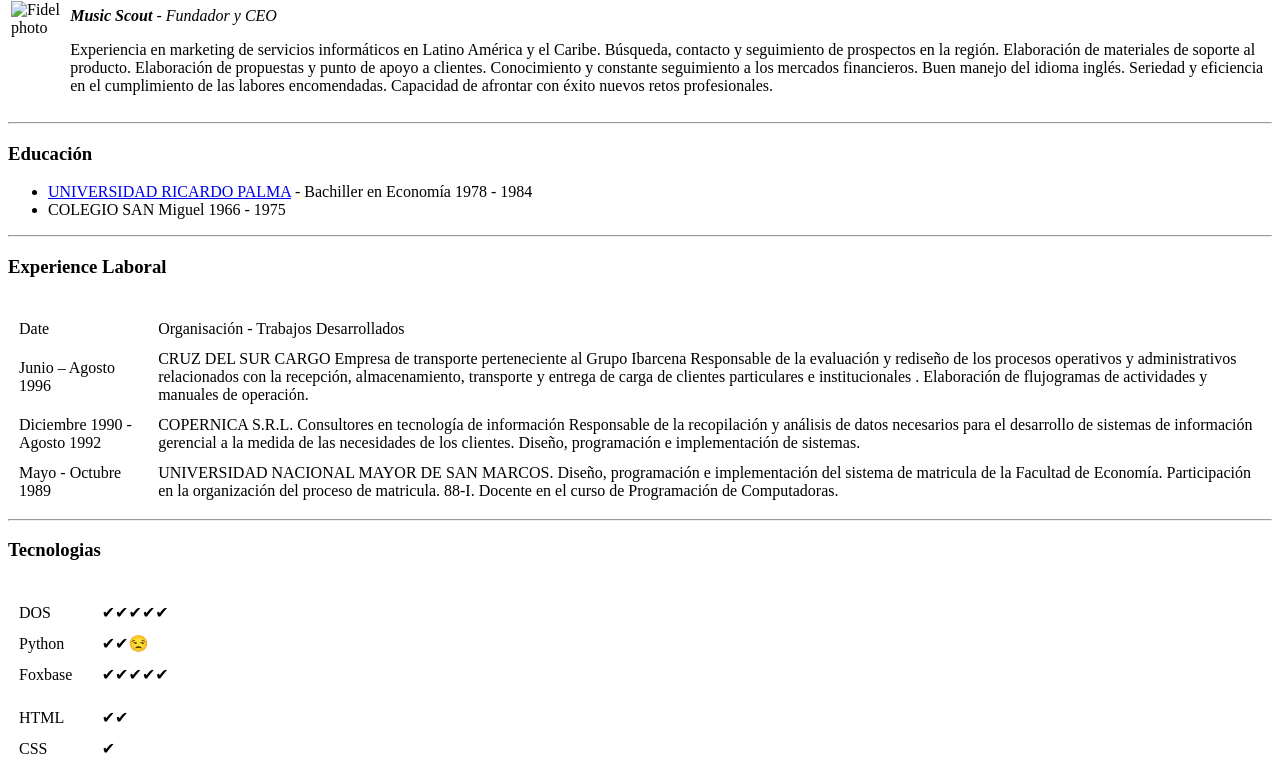
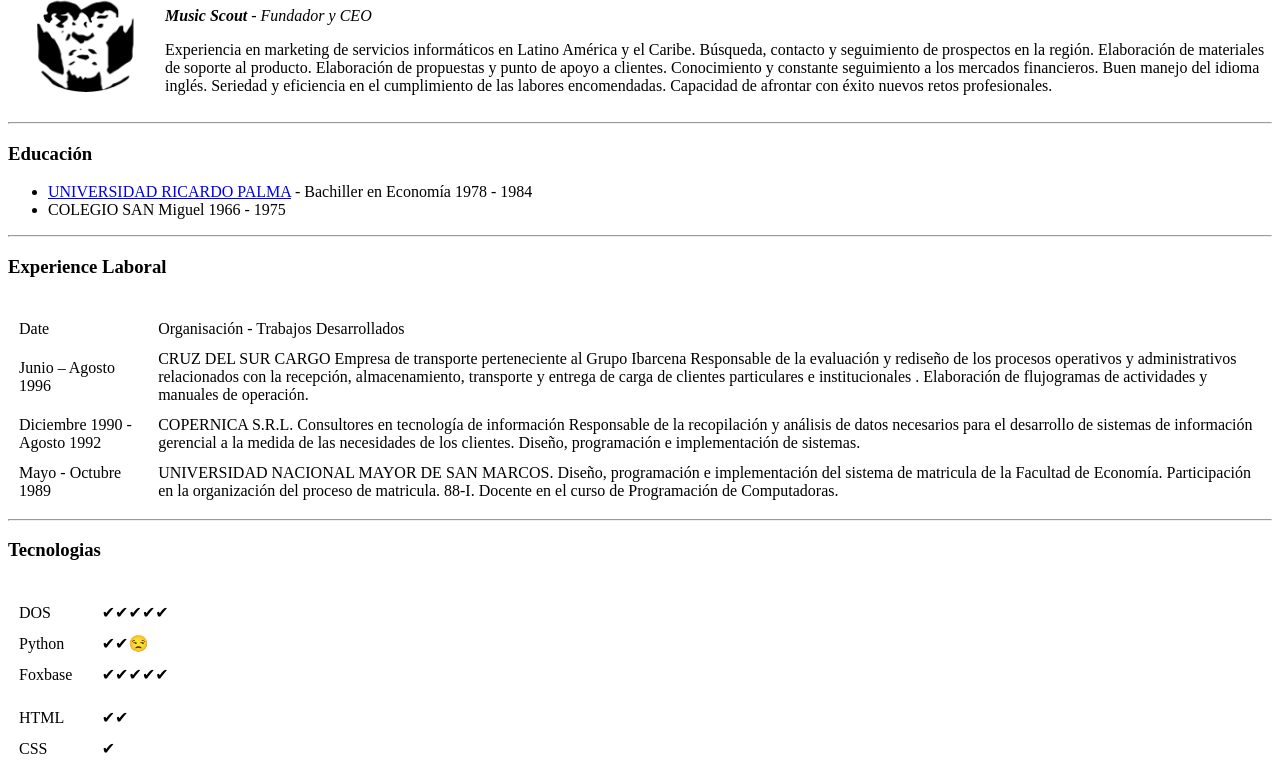
Before and after one commit to cashbox01/cv, a plain HTML site: page index.html in a window 1280 px wide. Shown: the part 84-850 px from the top of the page. Drawn offline with Linux system fonts and the light colour scheme.

Commit message:
Upload Image and edit index.html

```diff
--- a/index.html
+++ b/index.html
@@ -9,7 +9,7 @@
 
   <body>
     <table>
-      <td><img src="img/Magneto01.png" alt="Fidel photo" height="150px" /></td>
+      <td><img src="Magneto01.png" alt="Fidel photo" height="150px" /></td>
 
       <td>
         <h1>Fidel Acayturri Montecinos</h1>
```
